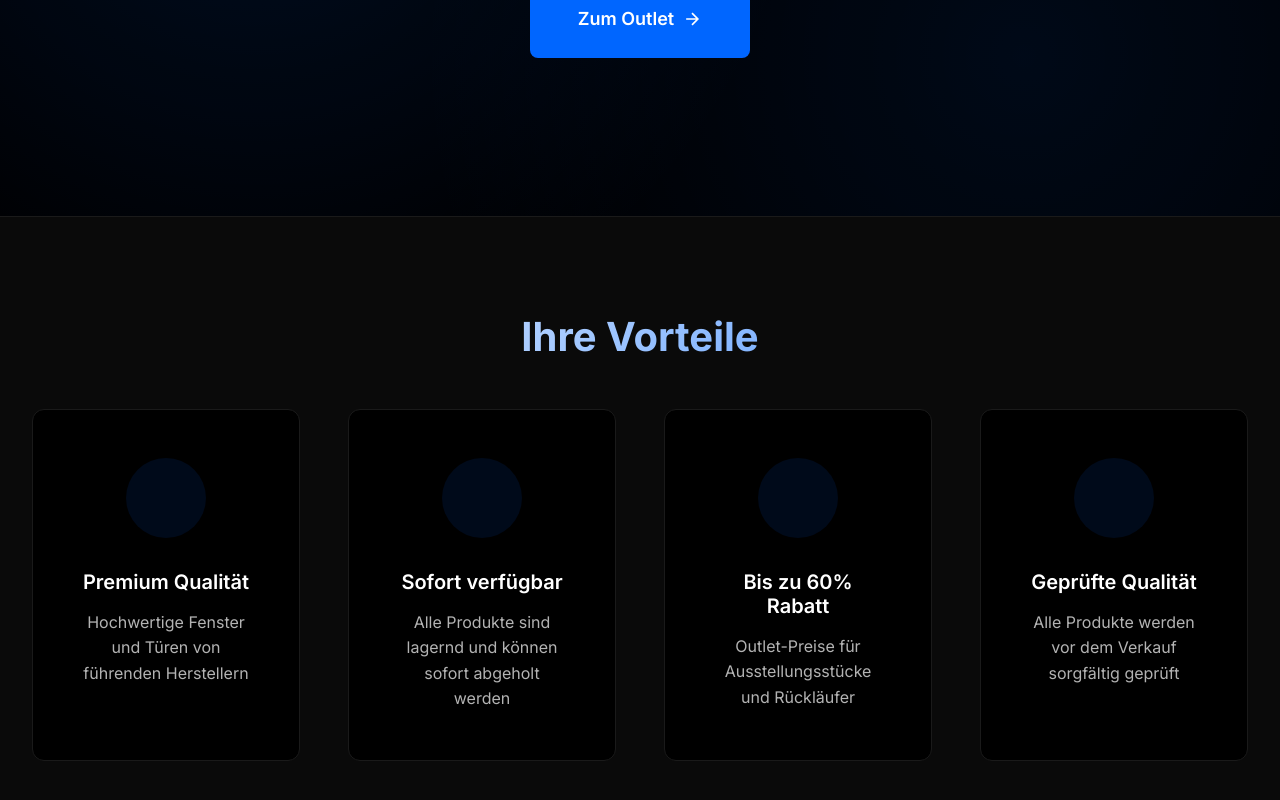
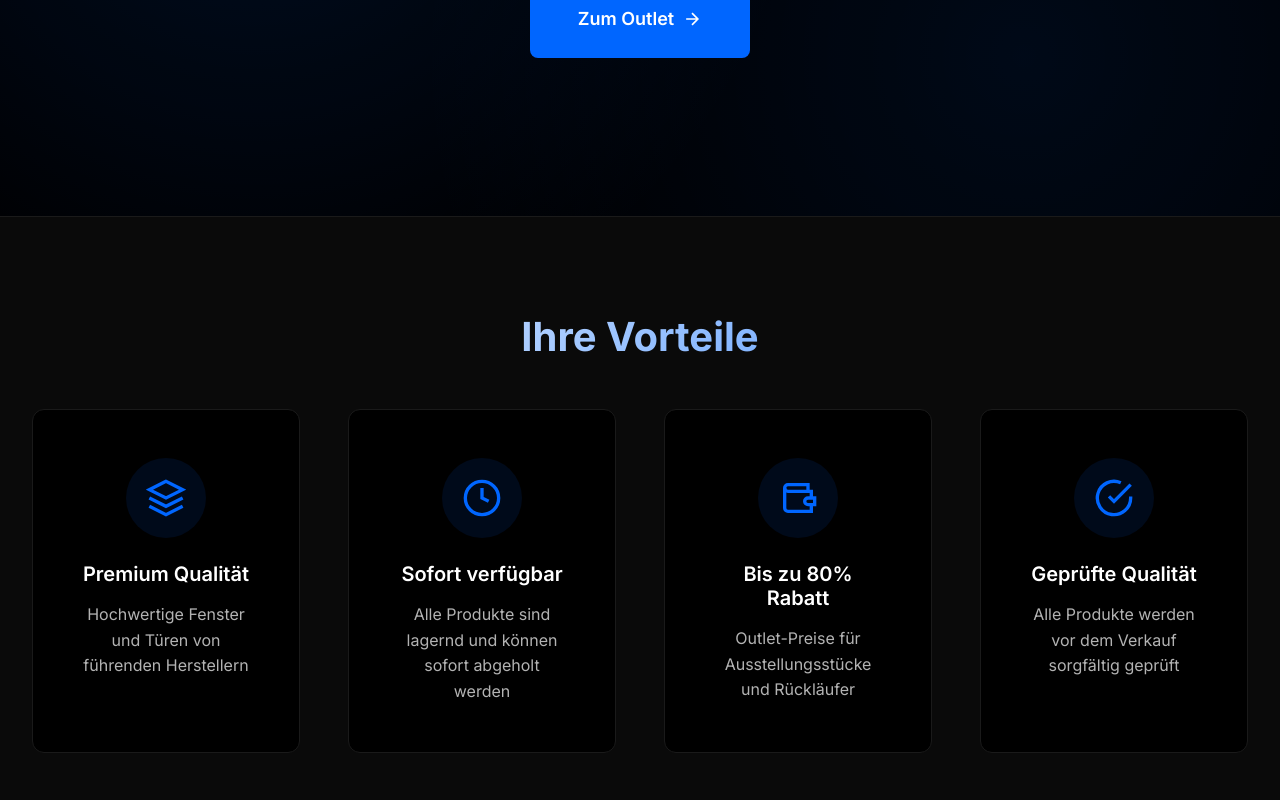
Before and after one commit to joshuaplischek/Outlet-v1, an Angular app: page / in a window 1280 px wide. Shown: the part 584-1384 px from the top of the page. Built offline with nearby package versions, Linux system fonts and the light colour scheme.

Commit message:
Change texts

```diff
--- a/src/app/components/benefits/benefits.component.ts
+++ b/src/app/components/benefits/benefits.component.ts
@@ -1,7 +1,8 @@
 import { Component } from '@angular/core';
+import { DomSanitizer, SafeHtml } from '@angular/platform-browser';
 
 interface Benefit {
-    icon: string;
+    icon: SafeHtml;
     title: string;
     description: string;
 }
@@ -12,39 +13,43 @@ interface Benefit {
     styleUrls: ['./benefits.component.scss']
 })
 export class BenefitsComponent {
-    benefits: Benefit[] = [
+    benefits: Benefit[];
+
+    constructor(private sanitizer: DomSanitizer) {
+        this.benefits = [
             {
-            icon: `<svg width="40" height="40" viewBox="0 0 24 24" fill="none" stroke="currentColor" stroke-width="2">
+                icon: this.sanitizer.bypassSecurityTrustHtml(`<svg width="40" height="40" viewBox="0 0 24 24" fill="none" stroke="currentColor" stroke-width="2">
         <path d="M12 2L2 7l10 5 10-5-10-5z"/>
         <path d="M2 17l10 5 10-5M2 12l10 5 10-5"/>
-      </svg>`,
+      </svg>`),
                 title: 'Premium Qualität',
                 description: 'Hochwertige Fenster und Türen von führenden Herstellern'
             },
             {
-            icon: `<svg width="40" height="40" viewBox="0 0 24 24" fill="none" stroke="currentColor" stroke-width="2">
+                icon: this.sanitizer.bypassSecurityTrustHtml(`<svg width="40" height="40" viewBox="0 0 24 24" fill="none" stroke="currentColor" stroke-width="2">
         <circle cx="12" cy="12" r="10"/>
         <path d="M12 6v6l4 2"/>
-      </svg>`,
+      </svg>`),
                 title: 'Sofort verfügbar',
                 description: 'Alle Produkte sind lagernd und können sofort abgeholt werden'
             },
             {
-            icon: `<svg width="40" height="40" viewBox="0 0 24 24" fill="none" stroke="currentColor" stroke-width="2">
+                icon: this.sanitizer.bypassSecurityTrustHtml(`<svg width="40" height="40" viewBox="0 0 24 24" fill="none" stroke="currentColor" stroke-width="2">
         <path d="M20 12V8H6a2 2 0 0 1-2-2c0-1.1.9-2 2-2h12v4"/>
         <path d="M4 6v12c0 1.1.9 2 2 2h14v-4"/>
         <path d="M18 12a2 2 0 0 0-2 2c0 1.1.9 2 2 2h4v-4h-4z"/>
-      </svg>`,
-            title: 'Bis zu 60% Rabatt',
+      </svg>`),
+                title: 'Bis zu 80% Rabatt',
                 description: 'Outlet-Preise für Ausstellungsstücke und Rückläufer'
             },
             {
-            icon: `<svg width="40" height="40" viewBox="0 0 24 24" fill="none" stroke="currentColor" stroke-width="2">
+                icon: this.sanitizer.bypassSecurityTrustHtml(`<svg width="40" height="40" viewBox="0 0 24 24" fill="none" stroke="currentColor" stroke-width="2">
         <path d="M22 11.08V12a10 10 0 1 1-5.93-9.14"/>
         <polyline points="22 4 12 14.01 9 11.01"/>
-      </svg>`,
+      </svg>`),
                 title: 'Geprüfte Qualität',
                 description: 'Alle Produkte werden vor dem Verkauf sorgfältig geprüft'
             }
         ];
     }
+}
--- a/src/app/components/faq/faq.component.ts
+++ b/src/app/components/faq/faq.component.ts
@@ -9,7 +9,7 @@ export class FaqComponent {
     faqs = [
         {
             question: 'Wo muss ich meine Bestellung abholen?',
-            answer: 'Sie können Ihre Bestellung direkt an unserem Lager in der Hauptort 8B, 56457 Halbs abholen. Bitte vereinbaren Sie vorab einen Termin, damit wir Ihre Ware für die Verladung bereitstellen können.'
+            answer: 'Sie können Ihre Bestellung direkt an unserem Lager in der Hauptstraße 8B, 56457 Halbs abholen. Bitte vereinbaren Sie vorab einen Termin, damit wir Ihre Ware für die Verladung bereitstellen können.'
         },
         {
             question: 'Bis wohin liefern Sie und was kostet der Versand?',
@@ -17,11 +17,11 @@ export class FaqComponent {
         },
         {
             question: 'Wie lange ist die Lieferzeit?',
-            answer: 'Lagerware ist sofort verfügbar und kann kurzfristig abgeholt oder versendet werden. Bei Sonderanfertigungen beträgt die Lieferzeit in der Regel zwischen 4 und 6 Wochen.'
+            answer: 'Lagerware ist sofort verfügbar und kann kurzfristig abgeholt oder versendet werden. Bei Sonderanfertigungen beträgt die Lieferzeit in der Regel zwischen 2 und 3 Wochen.'
         },
         {
             question: 'Sind die Fenster neu oder gebraucht?',
-            answer: 'Wir verkaufen ausschließlich Neuware. Unsere Produkte stammen meist aus Überproduktionen, Fehlplanungen oder Restposten namhafter Hersteller, die wir zu Outlet-Preisen anbieten.'
+            answer: 'Wir verkaufen Ware, welche Beispielsweise falsch geliefert oder falsch bestellt wurde. Diese Ware ist Neuware und unbenutzt. Es gibt aber auch gebrauchte Produkte. Den Zustand der Ware können Sie den Bildern und der Produktbeschreibung entnehmen.'
         },
         {
             question: 'Bieten Sie auch die Montage der Bauelemente an?',
--- a/src/app/components/hero/hero.component.html
+++ b/src/app/components/hero/hero.component.html
@@ -6,7 +6,7 @@
                 <span class="highlight">zu Outlet-Preisen</span>
             </h1>
             <p class="hero-subtitle">
-                Hochwertige Ausstellungsstücke und Rückläufer mit bis zu 60% Rabatt.<br>
+                Hochwertige Ausstellungsstücke und Rückläufer mit bis zu 80% Rabatt.<br>
                 Sofort verfügbar – Solange der Vorrat reicht.
             </p>
             <div class="hero-cta">
```
Lines whose indentation alone changed are shown as unchanged.
